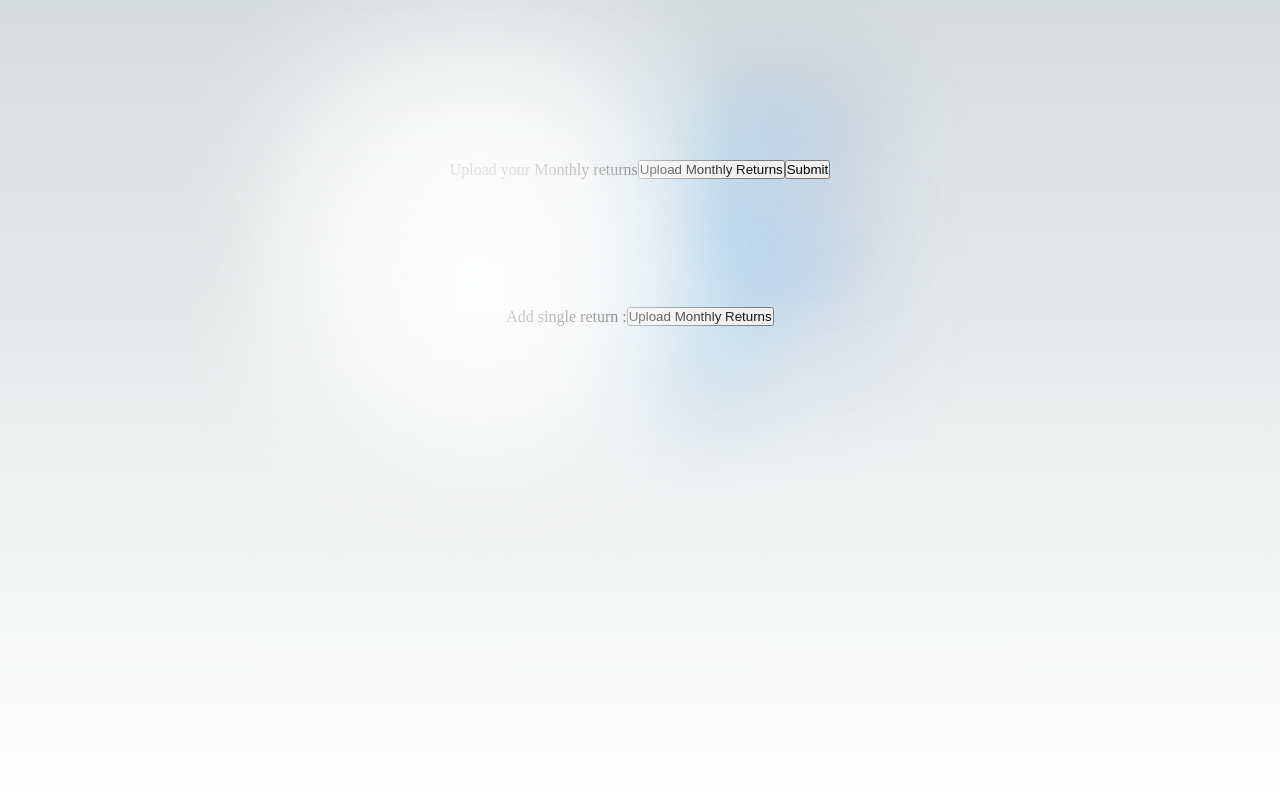
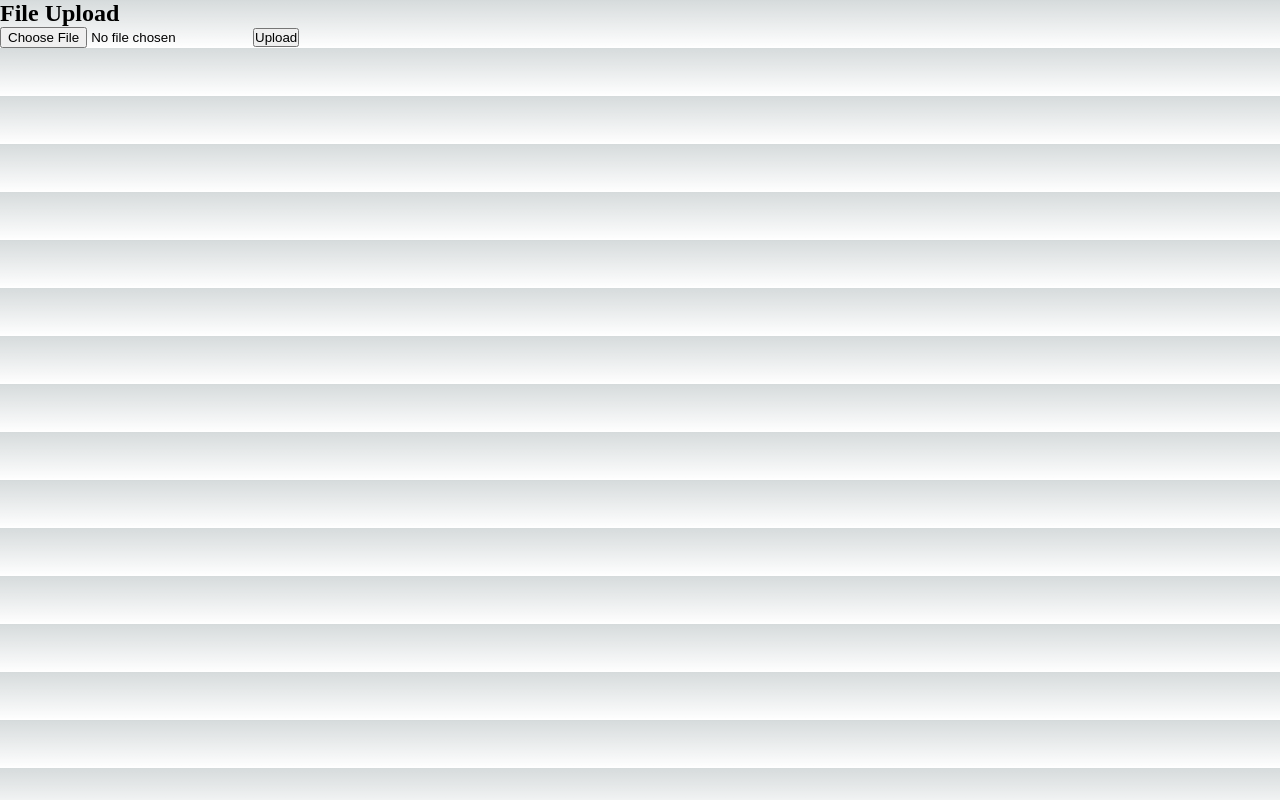
Before and after one commit to Sushantrahul/SXDC, a Next.js app: page /home in a window 1280 px wide. Built offline with nearby package versions, Linux system fonts and the light colour scheme.

Commit message:
fixed the upload problem

```diff
--- a/pages/home.js
+++ b/pages/home.js
@@ -1,27 +1,30 @@
 import { useRouter } from "next/router";
+import { useState } from 'react';
 import styles from '@/styles/Home.module.css'
 
 
 const HomePage = () => {
-  //const router = useRouter();
-  //const [username, setUsername] = useState("");
-  //const [password, setPassword] = useState("");
+  const [selectedFile, setSelectedFile] = useState(null);
+
+  const handleFileChange = (event) => {
+    setSelectedFile(event.target.files[0]);
+  };
+
+  const handleFormSubmit = (event) => {
+    event.preventDefault();
+    // Perform file upload logic here, such as sending the file to a server
+    console.log(selectedFile);
+  };
 
   return (<>
-      <main className={styles.main}>
-        <form>
-            <div className={styles.center}>
-            <p>Upload your Monthly returns</p>
-              <p><input type='button' value="Upload Monthly Returns" /></p>
-              <p><input type='submit' /></p>
-            </div>
-            <div className={styles.center}>
-              <p>Add single return : </p>
-              <p><input type='button' value="Upload Monthly Returns" /></p>
-            </div>
-        </form>
-      </main>
+       <div>
+      <h2>File Upload</h2>
+      <form onSubmit={handleFormSubmit}>
+        <input type="file" onChange={handleFileChange} />
+        <button type="submit">Upload</button>
+      </form>
+    </div>
   </>);
-};
+}
 
 export default HomePage;
--- a/pages/login.js
+++ b/pages/login.js
@@ -16,7 +16,7 @@ const LoginPage = () => {
     // Do your login logic here, such as making an API call to authenticate the user
     // If login is successful, redirect to home page
     //router.push("/home");
-    //onSubmit={handleLogin}
+    onSubmit={handleLogin}
   };
 
   return (<>
```
